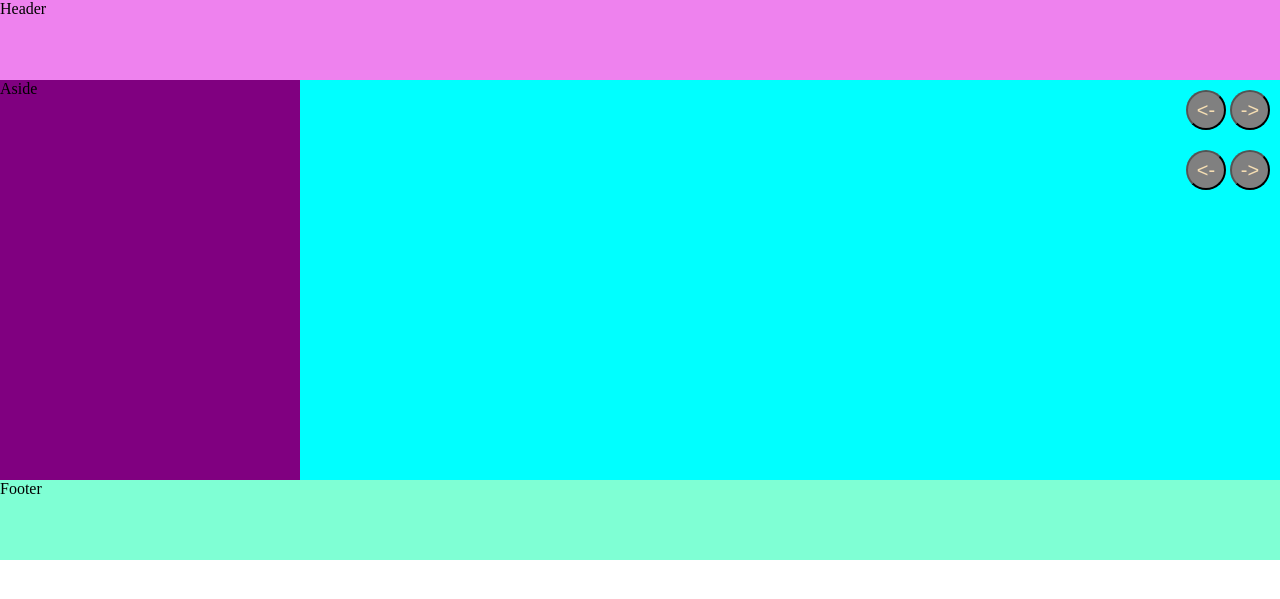
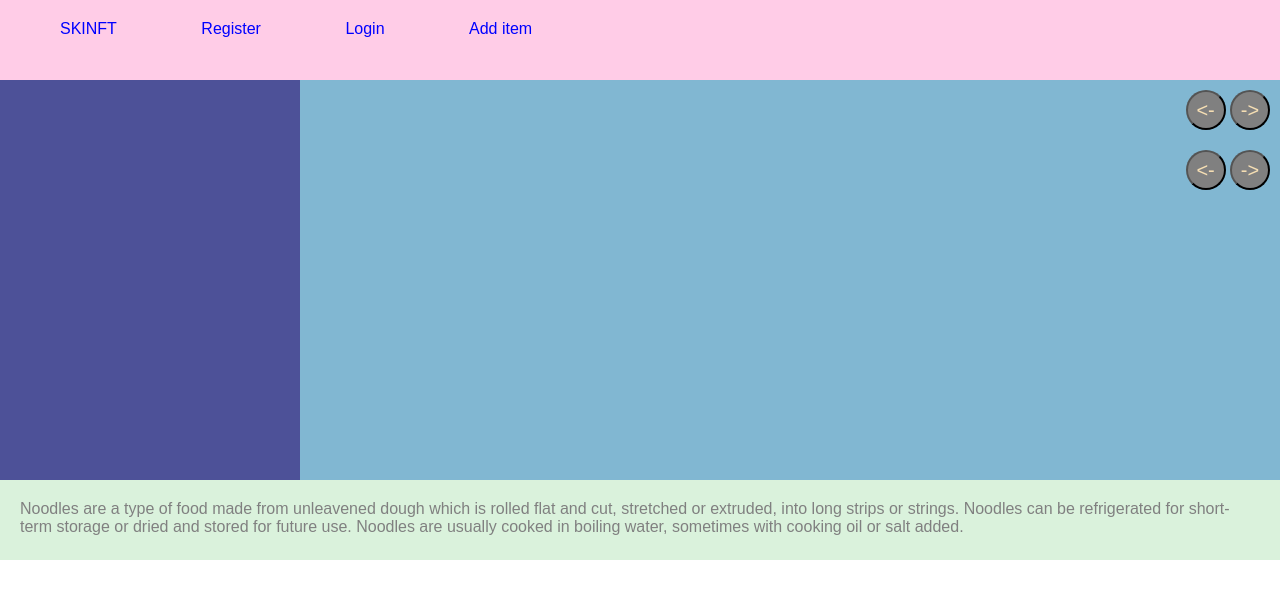
Before and after one commit to MMierzej/skinft, a Node server app: page / in a window 1280 px wide. Shown: the top 599 px of the page. Run offline with Node 20, Linux system fonts and the light colour scheme; data that the repository does not hold is empty; some libraries are stand-ins or nearby versions.

Commit message:
Add header and footer component, updated styles, user account model, user login and authentication with database, added messages after redirect
Co-authored-by: Marcin Mierzejewski <mmierzejewski.marcin@gmail.com>
Co-authored-by: Jakub Kowalski <gimboleo@users.noreply.github.com>

```diff
--- a/package.json
+++ b/package.json
@@ -27,7 +27,8 @@
     "http-server": "^14.0.0",
     "mongodb": "^4.3.0",
     "mongoose": "^6.1.6",
-    "multer": "^1.4.4"
+    "multer": "^1.4.4",
+    "nodemon": "^2.0.15"
   },
   "devDependencies": {
     "eslint": "^8.7.0"
--- a/src/app.js
+++ b/src/app.js
@@ -8,10 +8,13 @@ const express = require('express');
 const sessions = require('express-session');
 const MongoStore = require('connect-mongo');
 const cookieParser = require('cookie-parser');
+const { createHash } = require('crypto');
+
 
 (async () => {
     const dbConn = await require('./db/mongoose')();  // function call!
     const Skin = require('./db/models/skin');
+    const User = require('./db/models/user');
 
     const app = express();
     const fileStorageEngine = multer.diskStorage({
@@ -43,7 +46,7 @@ const cookieParser = require('cookie-parser');
         if (req.session.userid) {
             res.render('index', { user: req.session.userid });
         } else {
-            res.render('index');
+            res.render('index', { message: req.query.message });
         }
     });
 
@@ -100,7 +103,7 @@ const cookieParser = require('cookie-parser');
 
     app.get('/login', auth, (req, res) => {
         if (req.session.userid) {
-            res.redirect('/'); // + jakis komunikat ze jestesmy zalogowani
+            res.redirect('/?message=' + 'Jesteś już zalogowany');
         } else {
             res.render('login');
         }
@@ -108,46 +111,69 @@ const cookieParser = require('cookie-parser');
 
     // sejse beda zapamietana w bazie danych przy pomocy connect-mongo
 
-    app.post('/login', auth, (req, res) => {
+    app.post('/login', auth, async (req, res) => {
         if (req.session.userid) {
-            res.redirect('/'); // + jakis komunikat ze jestesmy zalogowani
+            res.redirect('/?message=' + 'Jesteś już zalogowany');
         }
 
-        let validUsername = 'adrian';
-        let validPassword = 'taxi';
+        const username = req.body.username;
+        const password = createHash('sha256').update(req.body.password).digest('hex');
 
-        let username = req.body.username;
-        let password = req.body.password;
+        const account = await User.findOne({ username }).lean().exec();
+        // console.log(account);
 
-        // console.log(req.session);
-        // tutaj jakis request do bazy z walidacja
-
-        if (username === validUsername && password === validPassword) {  // tymczasowo
+        if (account !== null && account.password === password) {
             let session = req.session;
             session.userid = username;
-            //console.log(req.session)
-            res.redirect('/');
+            session.admin = account.admin;
+            res.redirect('/?message=' + 'Zalogowano');
         } else {
-            let message = { text: 'zly login lub haslo' };
-            res.render('login', { message });
+            res.render('login', { message: 'Invalid login or password.' });
         }
     });
 
     app.get('/register', auth, (req, res) => {
         if (req.session.userid) {
-            res.redirect('/'); // + jakis komunikat ze jestesmy zalogowani
+            res.redirect('/?message=' + 'Jesteś już zalogowany'); // + jakis komunikat ze jestesmy zalogowani
         } else {
             res.render('register');
         }
     });
 
-    app.post('/register', upload.single(), auth, (req, res) => {
+    app.post('/register', upload.single(), auth, async (req, res) => {
+        console.log(req.body);
+
         if (req.session.userid) {
-            res.redirect('/'); // + jakis komunikat ze jestesmy zalogowani
+            res.redirect('/?message=' + 'Jesteś już zalogowany'); // + jakis komunikat ze jestesmy zalogowani
         } else {
             // proces tworzenia konta, sprawdzamy czy email lub username nie sa zajete
             // jesli nie => dodajemy konto do bazy, pamietamy o szyfrowaniu hasla
-            res.redirect('/'); // z komunikatem: konto zostalo utworzone
+
+            if (req.body.password !== req.body.cpassword) {
+                res.render('register', { message: 'Passwords are not matching.' });
+                return;
+            }
+
+            if (null !== await User.findOne({ username: req.body.username }).exec()) {
+                res.render('register', { message: 'Username taken.' });
+                return;
+            }
+            if (null !== await User.findOne({ email: req.body.email }).exec()) {
+                res.render('register', { message: 'Email taken.' });
+                return;
+            }
+
+            const newUser = new User({
+                name: req.body.name,
+                username: req.body.username,
+                email: req.body.email,
+                password: createHash('sha256').update(req.body.password).digest('hex'),
+                creationTime: new Date(),
+                admin: false
+            });
+
+            await newUser.save();
+            res.redirect('/?message=' + 'Konto zostało utworzone'); // z komunikatem: konto zostalo utworzone
         }
     });
 
--- a/src/static/index.css
+++ b/src/static/index.css
@@ -1,23 +1,15 @@
-header
-{
-    width: 100%;
-    height: 80px;
-    background-color: violet;
-    float: left;
-}
-
 aside
 {
     min-width: 300px;
     min-height: 400px;
-    background-color: purple;
+    background-color: #4d5198;
     /* float: left; */
 }
 
 main
 {
     flex-grow: 1;
-    background-color: cyan;
+    background-color: #81b7d2;
     /* float: left; */
 }
 
@@ -40,20 +32,6 @@ main
     align-items: stretch;
 }
 
-footer
-{
-    width: 100%;
-    height: 80px;
-    background-color: aquamarine;
-    float: left;
-}
-
-body
-{
-    margin: 0px;
-    padding: 0px;
-}
-
 .item
 {
     color: black;
@@ -64,7 +42,7 @@ body
     float: left;
     height: 300px;
     margin: 5px;
-    border: 2px solid coral;
+    border: 2px solid grey;
     text-align: center;
 }
 
@@ -83,6 +61,7 @@ body
 .page-item
 {
     width: 200px;
+    max-height: 70%;
 }
 
 .button-arrow
--- /dev/null
+++ b/src/static/public.css
@@ -0,0 +1,45 @@
+header
+{
+    width: 100%;
+    height: 80px;
+    background-color: #ffcce7;
+    float: left;
+}
+
+footer
+{
+    width: 100%;
+    height: 80px;
+    background-color: #daf2dc;
+    float: left;
+    color: grey;
+}
+
+.distance
+{
+    padding: 20px;
+}
+
+body
+{
+    margin: 0px;
+    padding: 0px;
+    font-family: Arial, Helvetica, sans-serif;
+}
+
+a:visited
+{
+    color: blue;
+    text-decoration: none;
+}
+
+a
+{
+    color: blue;
+    text-decoration: none;
+}
+
+.headButton
+{
+    margin: 0px 40px;
+}
--- /dev/null
+++ b/src/views/footer.ejs
@@ -0,0 +1,3 @@
+<footer><div class='distance'>
+    Noodles are a type of food made from unleavened dough which is rolled flat and cut, stretched or extruded, into long strips or strings. Noodles can be refrigerated for short-term storage or dried and stored for future use. Noodles are usually cooked in boiling water, sometimes with cooking oil or salt added.
+</footer></div>
--- /dev/null
+++ b/src/views/header.ejs
@@ -0,0 +1,8 @@
+<header><div class='distance'>
+    <a href="/" class='headButton'>SKINFT</a>
+    <% if (!locals.user) { %> <a href='/register' class='headButton'>Register</a> <a href='/login' class='headButton'>Login</a> <% } %>
+    <% if (locals.user) { %> <a href='/logout' class='headButton'>Logout</a> <% } %>
+    <% if (true) { %> <a href='/new-item' class='headButton'>Add item</a> <% } %>
+
+    <% if (locals.user) { %> <%= "Welcome " + user %> <% } %>
+</div></header>
--- a/src/views/index.ejs
+++ b/src/views/index.ejs
@@ -6,6 +6,7 @@
     <meta http-equiv="X-UA-Compatible" content="IE=edge">
     <meta name="viewport" content="width=device-width, initial-scale=1.0">
     <title>SKINFT</title>
+    <link rel='stylesheet' type='text/css' href='/public.css'>
     <link rel='stylesheet' type='text/css' href='/index.css'>
     <script src="https://ajax.googleapis.com/ajax/libs/jquery/3.5.1/jquery.min.js"></script>
     <script>
@@ -53,9 +54,9 @@
 </head>
 
 <body>
-    <header>Header <% if(locals.user) { %> <%= user %> <% } %></header>
+    <%- include('header', { user: locals.user }) %>
     <div class='big-container'>
-        <aside>Aside</aside>
+        <aside></aside>
         <main>
             <div id='buttons'>
                 <button id='prev-page' class='button-arrow'><-</button>
@@ -69,7 +70,10 @@
             </div>
         </main>
     </div>
-    <footer>Footer</footer>
+    <%- include('footer', { user: locals.user }) %>
+    <% if (locals.message) { %>
+        <script>alert("<%= locals.message %>")</script>
+    <% } %>
 </body>
 
 </html>
```
Also changed, not shown: src/db/models/user.js (added, +39 -0 lines), src/static/item.css (+7 -24 lines), src/static/login.css (+1 -8 lines), src/static/register.css (+1 -8 lines), src/views/item.ejs (+7 -2 lines), src/views/login.ejs (+8 -1 lines), src/views/new-item.ejs (+7 -0 lines), src/views/register.ejs (+12 -2 lines), README.md, 2 other files. Lines whose indentation alone changed are shown as unchanged.
